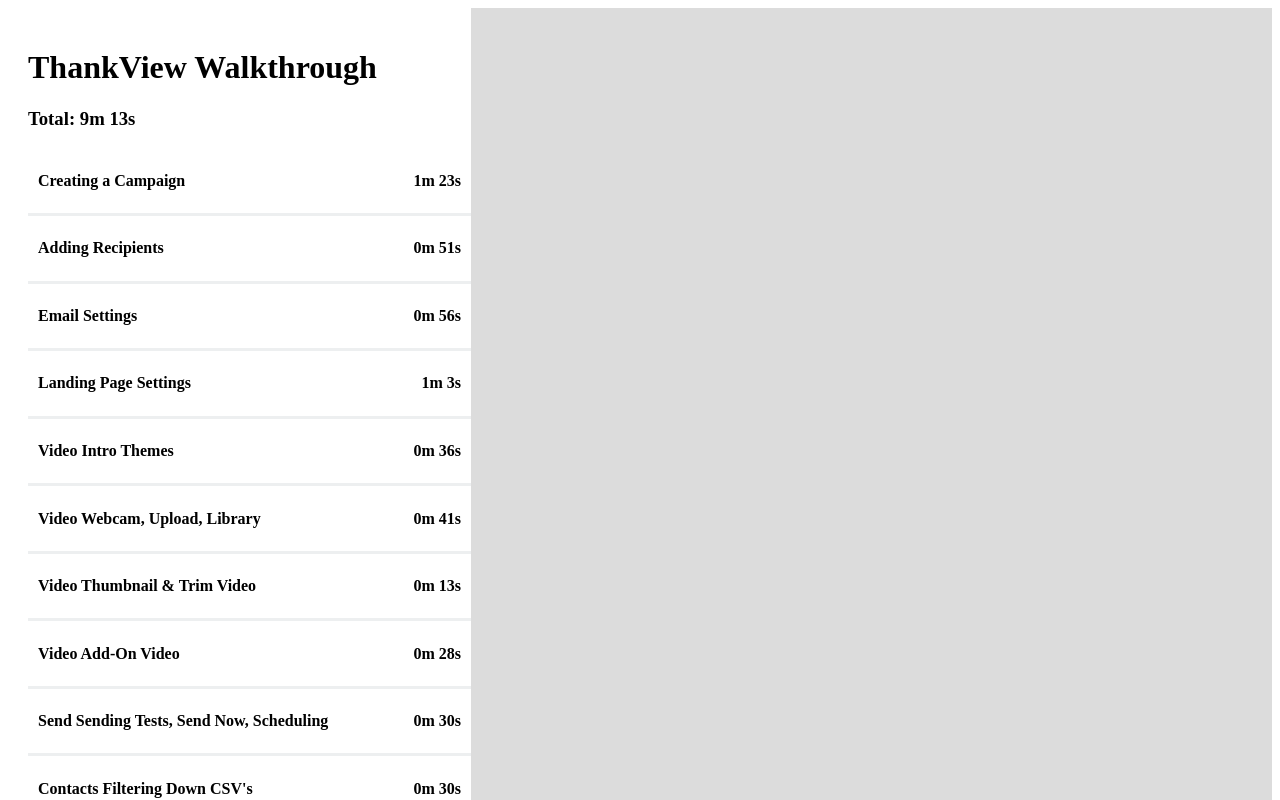
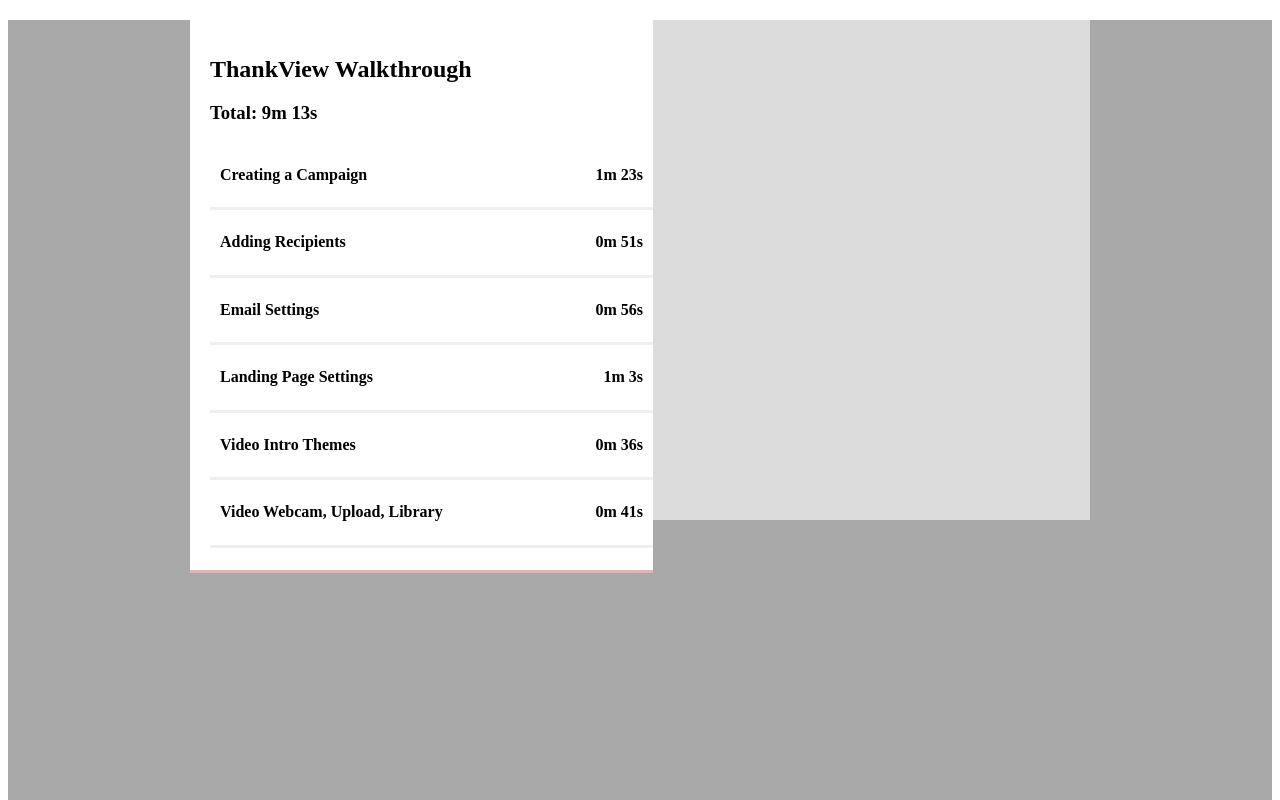
Before and after one commit to KuroiiJ/CodingTest11.20, a Vue app: page / in a window 1280 px wide. Shown: the top 800 px of the page. Built offline with nearby package versions, Linux system fonts and the light colour scheme; what vue-core-video-player would draw is missing.

Commit message:
Module-ized

```diff
--- a/src/App.vue
+++ b/src/App.vue
@@ -33,33 +33,23 @@
 
 <style>
 #app {
-  /* display: flex;
-  flex-direction: row;
-  flex-wrap: nowrap;
-  font-family: Avenir, Helvetica, Arial, sans-serif;
-  -webkit-font-smoothing: antialiased;
-  -moz-osx-font-smoothing: grayscale;
-  color: #2c3e50;
-  margin-top: 60px;
-  background: rgb(241, 234, 236); */
-   background: gainsboro;
+  display: flex;
+  justify-content: center;
+   margin-top: 20px;
+   background: darkgrey;
+   height: 1000px;
+
 }
 
 .outerWrapper {
+  width: 900px;
+  height: 500px;
   display: flex;
   justify-content: space-between;
   align-items: stretch;
+  background: gainsboro;
 }
-  .fade-enter-active,
-  .fade-leave-active {
-    transition-duration: 0.3s;
-    transition-property: opacity;
-    transition-timing-function: ease;
-  }
-
-  .fade-enter,
-  .fade-leave-active {
-    opacity: 0
-  }
+ .box {
+ }
 
 </style>
--- a/src/components/HelloWorld.vue
+++ b/src/components/HelloWorld.vue
@@ -6,8 +6,8 @@
 
       <div class="player-container" >
         <!--<vue-core-video-player :src="url" :cover="video.thumb"></vue-core-video-player> -->
-         <video controls :src="url" :poster="video.thumb" width="640">
-          Sorry, your browser doesn't support embedded videos
+         <video controls :src="url" :poster="video.thumb" width="500">
+          Sorry, your browser doesn't support embedded videos!
         </video>
       </div>
 
@@ -139,15 +139,13 @@
 
 
 .player-container {
-  width: 500px;
-  height: auto;
 }
 
 .wrapper {
-  width: 50%;
   display: flex;
   flex-direction: column;
-  align-items: center;
+  flex-wrap: nowrap;
+
   justify-content: center;
 }
 
--- a/src/components/Navbar.vue
+++ b/src/components/Navbar.vue
@@ -173,5 +173,6 @@
 
 h1 {
   text-align: left;
+  font-size: 24px;
 }
 </style>
```
